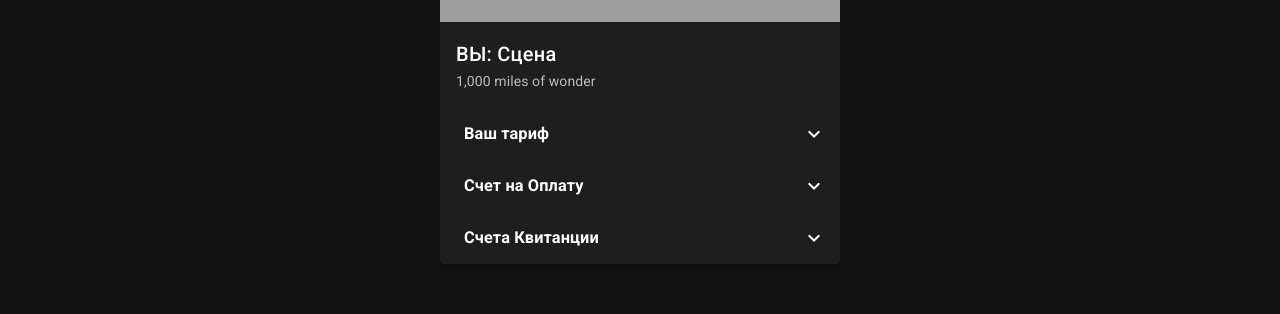
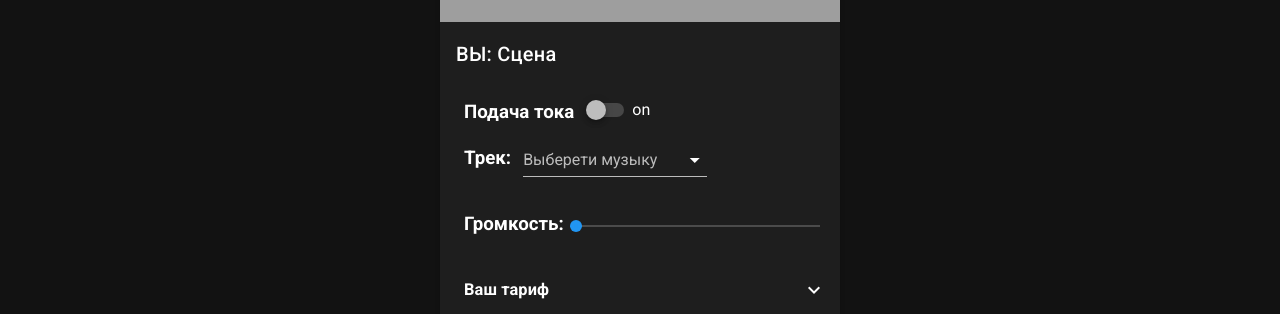
Before and after one commit to Andromsikk/kvantoriada, a Vue app: page /admin in a window 1280 px wide. Shown: the part 282-596 px from the top of the page. Built offline with nearby package versions, Linux system fonts and the light colour scheme; grey boxes are pictures that could not be loaded.

Commit message:
Добавлены все тач бары, сломалась вылезающая менюшка

```diff
--- a/src/components/Admin.vue
+++ b/src/components/Admin.vue
@@ -12,9 +12,38 @@
       ВЫ: Сцена
     </v-card-title>
 
-    <v-card-subtitle>
-      1,000 miles of wonder
-    </v-card-subtitle>
+
+    <section>
+        <v-container fluid class="d-flex mb-0 pb-0">
+            <h3 class="pl-3">Подача тока</h3>
+            <v-switch v-model="switch1" :label="``" class="ma-0 ml-3 pa-0"></v-switch> on
+
+        </v-container>
+
+
+
+        <v-col class="d-flex ma-0 pa-0 algin-center" cols="12" sm="8">
+            <h3 class=" pl-6">Трек:</h3>
+            <v-select
+            :items="items"
+            label="Выберети музыку"
+            class="ma-0 pa-0 ml-3 "
+            ></v-select>
+        </v-col>
+
+        <v-container fluid class="d-flex mb-0 pb-0">
+            <h3 class="pl-3">Громкость:</h3>
+
+
+                <v-slider
+                v-model="slider"
+                thumb-label
+                class="pl-1 ma-0"
+                ></v-slider>
+
+        </v-container>
+    </section>
+
 
     <v-card-actions>
          <v-card-text class="py-0">
@@ -70,7 +99,7 @@
 
     <v-card-actions>
           <v-card-text class="py-0">
-        <h3> Счета Квитанции</h3>
+        <h3>Счета Квитанции</h3>
         </v-card-text>
 
          <v-spacer></v-spacer>
@@ -107,3 +136,23 @@
     }),
   }
 </script>
+
+<script>
+  export default {
+    data () {
+      return {
+        switch1: false,
+        switch2: false,
+      }
+    },
+  }
+</script>
+
+
+<script>
+  export default {
+    data: () => ({
+      items: ['Человечская музыка', 'Шрек musik', 'Jazz', 'Rock'],
+    }),
+  }
+</script>
```
